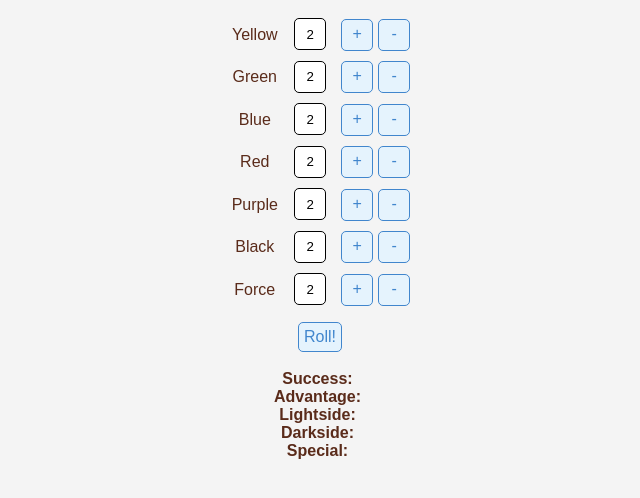
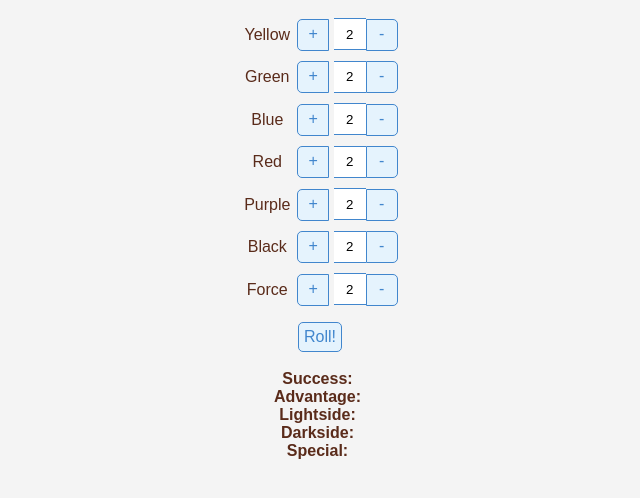
Before and after one commit to dyeje/swDiceRoller, a website: page index.pug in a window 1280 px wide. Shown: the part 40-538 px from the top of the page, without its empty margins (320-960 px from the left). Drawn offline with nearby package versions, Linux system fonts and the light colour scheme; files that its build step writes are made by us from their sources.

Commit message:
Combine input and quantity controls

```diff
--- a/index.pug
+++ b/index.pug
@@ -12,8 +12,8 @@ html
       each dieType in dieTypes
         .die-control
           label(for=dieType)= dieType
+          a.quantity-control.up(href='#') +
           input(name=dieType, min='0', value='2')
-          a.quantity-control.up(href='#') +
           a.quantity-control.down(href='#') -
 
     a.roll(href='javascript:;') Roll!
--- a/styles.scss
+++ b/styles.scss
@@ -42,17 +42,27 @@ a {
     height: 32px;
     width: 32px;
     text-align: center;
-    border: 1px solid black;
-    border-radius: 5px;
-    margin: 0px 10px 0px 5px;
+    border-right: 0;
+    border-left: 0;
+    border-top: 1px solid #4186CD;
+    border-bottom: 1px solid #4186CD;
   }
 }
 
 .quantity-control {
   height: 20px;
   width: 20px;
-  margin-left: 5px;
   text-decoration: none;
+
+  &.up {
+    border-bottom-right-radius: 0;
+    border-top-right-radius: 0;
+  }
+
+  &.down {
+    border-bottom-left-radius: 0;
+    border-top-left-radius: 0;
+  }
 }
 
 .result-container {
```
